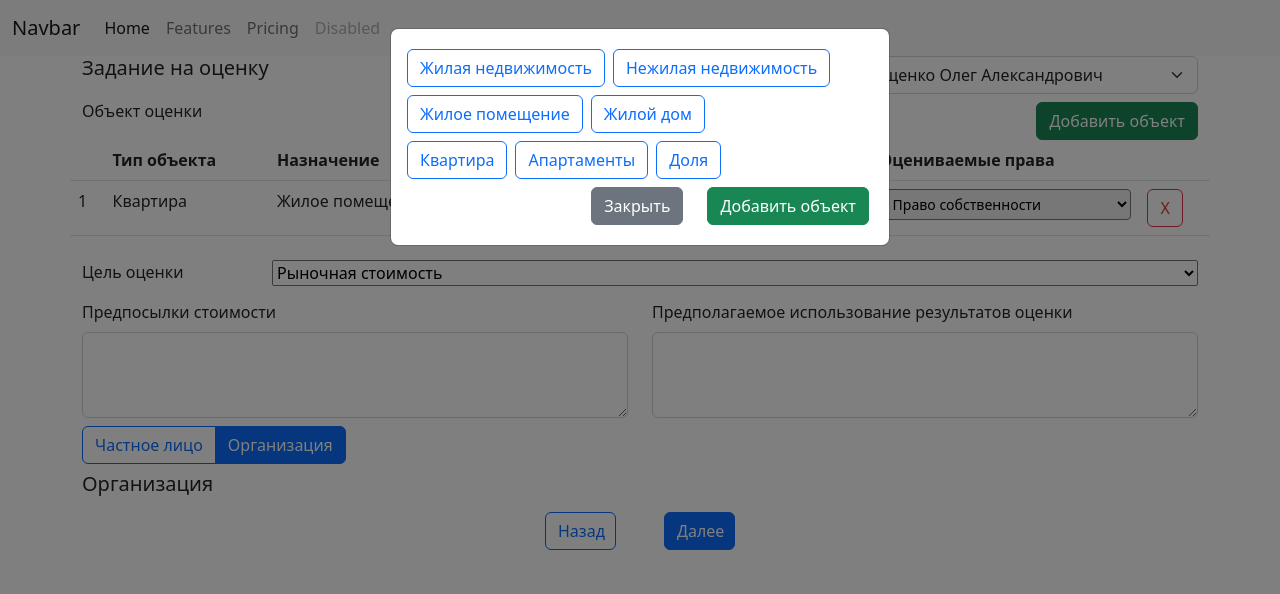
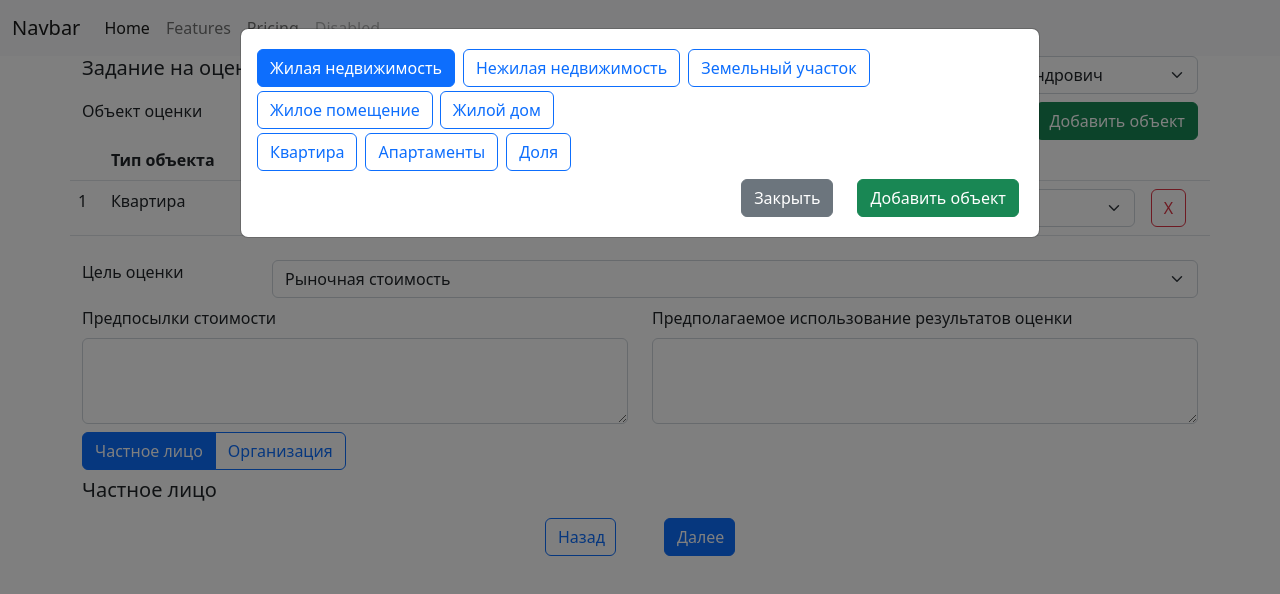
Before and after one commit to adelvig-an/VueReport, a Vue app in the folder VueReport/: page / in a window 1280 px wide. Both pictures are taken after a click on the link "Добавить объект". Shown: the top 594 px of the page. Built offline with nearby package versions, Linux system fonts and the light colour scheme.

Commit message:
Реализация выбора типов недвижимости в модальном окне

```diff
--- a/VueReport/src/components/evatask-component.vue
+++ b/VueReport/src/components/evatask-component.vue
@@ -40,40 +40,45 @@
                  data-bs-backdrop="static"
                  aria-labelledby="exampleModalLabel"
                  aria-hidden="true">
-                <div class="modal-dialog">
+                <div class="modal-dialog modal-lg">
                     <div class="modal-content">
-                        <!--<div class="modal-header">
-                            <button type="button" class="btn-close" data-bs-dismiss="modal" aria-label="Закрыть"></button>
-                        </div>-->
                         <div class="modal-body">
+
                             <!-- Тип недвижимости -->
-                            <div class="row g-2">
+                            <div class="row g-2" role="group">
                                 <div class="col-md-auto p-1">
-                                    <input type="radio" value="true" name="radioRealEstate" id="ResidentialRealEstate"
+                                    <input type="radio" value="ResidentialRealEstate" name="radioRealEstate" v-model="isRealEstate" id="ResidentialRealEstate"
                                            class="btn-check" />
                                     <label for="ResidentialRealEstate" class="btn btn-outline-primary">Жилая недвижимость</label>
                                 </div>
                                 <div class="col-md-auto p-1">
-                                    <input type="radio" value="false" name="radioRealEstate" id="NonResidentialRealEstate"
+                                    <input type="radio" value="NonResidentialRealEstate" name="radioRealEstate" v-model="isRealEstate" id="NonResidentialRealEstate"
                                            class="btn-check" />
                                     <label for="NonResidentialRealEstate" class="btn btn-outline-primary">Нежилая недвижимость</label>
                                 </div>
+                                <div class="col-md-auto p-1">
+                                    <input type="radio" value="LandPlot" name="radioRealEstate" v-model="isRealEstate" id="LandPlot"
+                                           class="btn-check" />
+                                    <label for="LandPlot" class="btn btn-outline-primary">Земельный участок</label>
+                                </div>
                             </div>
+
                             <!-- Тип жилой недвижимости -->
-                            <div class="row g-2">
-                                <div class="col-md-auto p-1">
+                            <div class="row g-2" role="group">
+                                <div class="col-md-auto" v-if="isRealEstate === 'ResidentialRealEstate'">
                                     <input type="radio" value="true" name="radioResidentialRealEstate" id="ResidentialPremises"
                                            class="btn-check" />
-                                    <label for="ResidentialPremises" class="btn btn-outline-primary">Жилое помещение</label>
-                                </div>
-                                <div class="col-md-auto p-1">
+                                    <label for="ResidentialPremises" style="margin-right:7px" class="btn btn-outline-primary">Жилое помещение</label>
                                     <input type="radio" value="false" name="radioResidentialRealEstate" id="ResidentialBuilding"
                                            class="btn-check" />
                                     <label for="ResidentialBuilding" class="btn btn-outline-primary">Жилой дом</label>
                                 </div>
+                                <div class="col-md-auto" v-else-if="isRealEstate === 'NonResidentialRealEstate'">Типы нежилой недвижимости</div>
+                                <div class="col-md-auto" v-else>Типы земельных участков</div>
                             </div>
+
                             <!-- Тип жилых помещений -->
-                            <div class="row g-2">
+                            <div class="row g-2" role="group">
                                 <div class="col-md-auto p-1">
                                     <input type="radio" value="true" name="radioResidentialPremises" id="Flat"
                                            class="btn-check" />
@@ -90,6 +95,7 @@
                                     <label for="PartFlat" class="btn btn-outline-primary">Доля</label>
                                 </div>
                             </div>
+
                             <div class="row justify-content-end p-1">
                                 <div class="col-md-auto">
                                     <button type="button" class="btn btn-secondary" data-bs-dismiss="modal">Закрыть</button>
@@ -99,10 +105,6 @@
                                 </div>
                             </div>
                         </div>
-                        <!--<div class="modal-footer">
-                            <button type="button" class="btn btn-secondary" data-bs-dismiss="modal">Закрыть</button>
-                            <button type="button" class="btn btn-primary">Добавить объект</button>
-                        </div>-->
                     </div>
                 </div>
             </div>
@@ -136,7 +138,7 @@
                             <input type="text" class="form-control" />
                         </td>
                         <td>
-                            <select style="width:100%" class="from-select form-select-sm">
+                            <select style="width:100%" class="form-select">
                                 <option value="1">Право собственности</option>
                                 <option value="2">Право аренды</option>
                                 <option value="3">Право требования</option>
@@ -156,7 +158,7 @@
                 </label>
             </div>
             <div class="col">
-                <select class="from-select" style="width:100%">
+                <select class="form-select" style="width:100%">
                     <option value="1">Рыночная стоимость</option>
                     <option value="2">Рыночная и ликвидационная стоимость</option>
                     <option value="3">Ликвидационная стоимость</option>
@@ -180,10 +182,10 @@
         <div class="row mb-2">
             <div class="col-md-6">
                 <div class="btn-group" role="group">
-                    <input type="radio" value="true" name="radioCastomer" v-model="isCustomer" id="PrivatePerson"
+                    <input type="radio" value="PrivatePerson" name="radioCastomer" v-model="isCustomer" id="PrivatePerson"
                            class="btn-check" />
                     <label for="PrivatePerson" class="btn btn-outline-primary">Частное лицо</label>
-                    <input type="radio" value="false" name="radioCastomer" v-model="isCustomer" id="Organization"
+                    <input type="radio" value="Organization" name="radioCastomer" v-model="isCustomer" id="Organization"
                            class="btn-check" />
                     <label for="Organization" class="btn btn-outline-primary">Организация</label>
                 </div>
@@ -191,7 +193,7 @@
         </div>
         <div class="row mb-2">
             <div class="col">
-                <h5 v-if="isCustomer === 'true'">Частное лицо</h5>
+                <h5 v-if="isCustomer === 'PrivatePerson'">Частное лицо</h5>
                 <h5 v-else>Организация</h5>
             </div>
         </div>
@@ -214,7 +216,8 @@
         name: 'evatask-component',
         data() {
             return {
-                isCustomer: false
+                isCustomer: 'PrivatePerson',
+                isRealEstate: 'ResidentialRealEstate'
             }
         },
         methods: {
```
